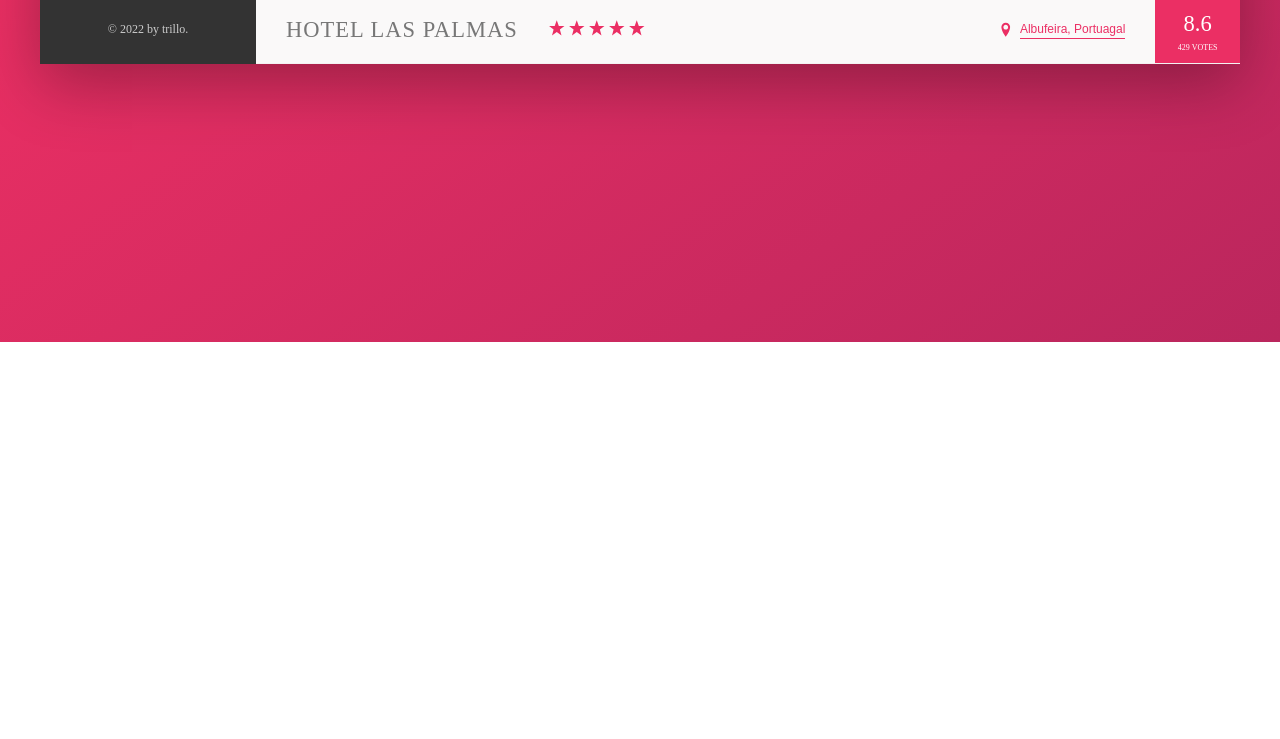
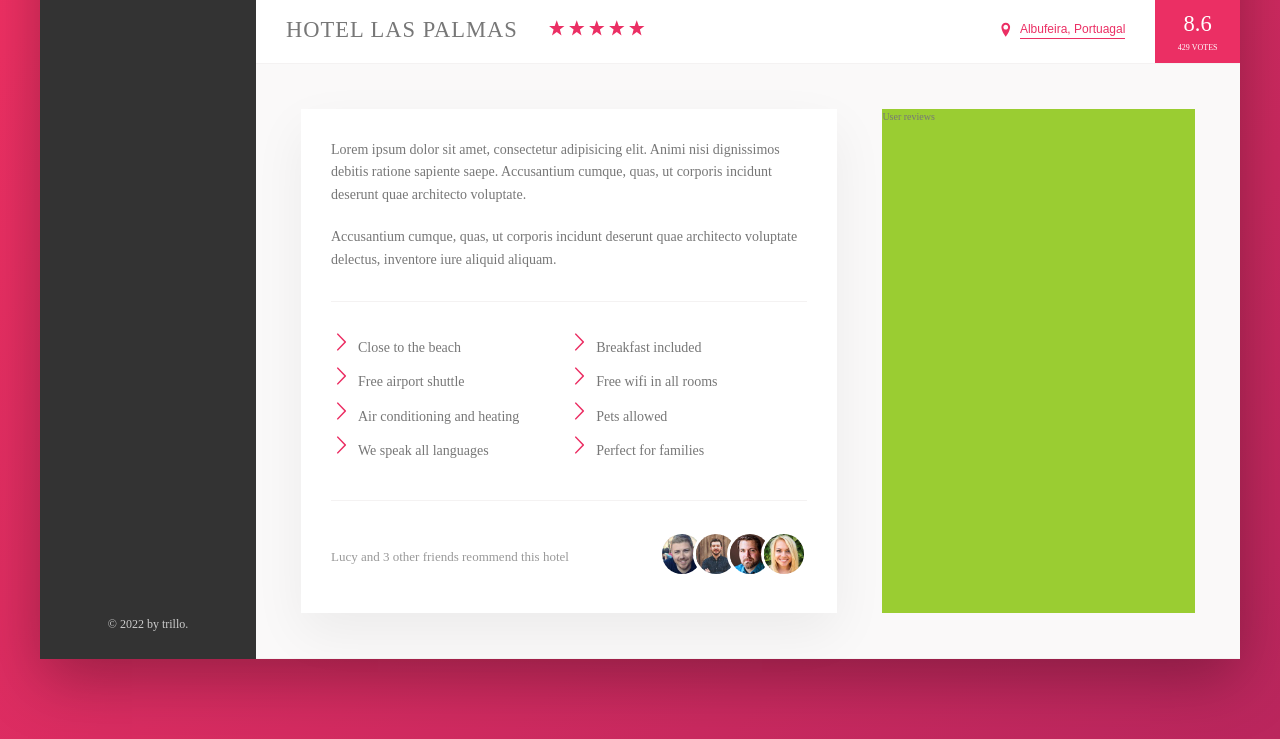
Before and after one commit to adamyi515/Trillo, a website: page index.html in a window 1280 px wide. Shown: the part 538-1277 px from the top of the page. Before the commit the page ends 880 px from the top, so only its background shows below. Drawn offline with Linux system fonts and the light colour scheme.

Commit message:
Add 2 sections inside the main hotel body. Provide dummy text and images on the first section (details section)

```diff
--- a/index.html
+++ b/index.html
@@ -140,8 +140,50 @@
 
                 </div><!-- ./overview -->
 
+                <div class="detail">
+                    <div class="description">
 
-            </main>
+                        <p class="paragraph">
+                            Lorem ipsum dolor sit amet, consectetur adipisicing elit. Animi nisi dignissimos debitis ratione sapiente saepe.
+                            Accusantium cumque, quas, ut corporis incidunt deserunt quae architecto voluptate.
+                        </p>
+                        <p class="paragraph">
+                            Accusantium cumque, quas, ut corporis incidunt deserunt quae architecto voluptate delectus, inventore iure
+                            aliquid aliquam.
+                        </p>
+
+                        <ul class="list">
+                            <li class="list__item">Close to the beach</li>
+                            <li class="list__item">Breakfast included</li>
+                            <li class="list__item">Free airport shuttle</li>
+                            <li class="list__item">Free wifi in all rooms</li>
+                            <li class="list__item">Air conditioning and heating</li>
+                            <li class="list__item">Pets allowed</li>
+                            <li class="list__item">We speak all languages</li>
+                            <li class="list__item">Perfect for families</li>
+                        </ul>
+
+
+                        <div class="recommend">
+                            <p class="recommend__count">
+                                Lucy and 3 other friends reommend this hotel
+                            </p>
+                            <div class="recommend__friends">
+                                <img src="img/user-3.jpg" al="Friend 1" class="recommend__photo" />
+                                <img src="img/user-4.jpg" al="Friend 2" class="recommend__photo" />
+                                <img src="img/user-5.jpg" al="Friend 3" class="recommend__photo" />
+                                <img src="img/user-6.jpg" al="Friend 4" class="recommend__photo" />
+                            </div>
+                        </div>
+
+                    </div> <!-- ./description -->
+
+                    <div class="user-reviews">
+                        User reviews
+                    </div><!-- ./user-reviews -->
+                </div><!-- ./detail -->
+
+            </main> <!-- ./hotel-view-->
 
 
         </div> <!-- ./content -->
--- a/sass/_base.scss
+++ b/sass/_base.scss
@@ -23,6 +23,9 @@ Grey dark 3: #999
   --color-grey-dark-3: #999;
 
   --shadow-dark: 0 2rem 6rem rgba(0, 0, 0, 0.3);
+  --shadow-light: 0 2rem 5rem rgba(0, 0, 0, 0.06);
+
+  --line: 1px solid var(--color-grey-light-2);
 }
 
 * {
--- a/sass/_components.scss
+++ b/sass/_components.scss
@@ -228,7 +228,7 @@
 .overview {
   display: flex;
   align-items: center;
-  border-bottom: 1px solid var(--color-grey-light-2);
+  border-bottom: var(--line);
 
   &__heading {
     font-size: 2.25rem;
@@ -283,3 +283,71 @@
     text-transform: uppercase;
   }
 }
+
+///////////////////////////////////////////////////////////////////
+// PARAGRAPH
+.paragraph:not(:last-of-type) {
+  margin-bottom: 2rem;
+}
+
+///////////////////////////////////////////////////////////////////
+// LIST
+.list {
+  list-style: none;
+  margin: 3rem 0;
+  padding: 3rem 0;
+  border-top: var(--line);
+  border-bottom: var(--line);
+
+  display: flex;
+  flex-wrap: wrap;
+
+  &__item {
+    flex: 0 0 50%;
+    margin-bottom: 0.7rem;
+  }
+
+  &__item::before {
+    content: "";
+    display: inline-block;
+    height: 2rem;
+    width: 2rem;
+    margin-right: 0.7rem;
+
+    // Older browsers
+    //background-image: url(../img/chevron-thin-right.svg);
+
+    background-color: var(--color-primary);
+    -webkit-mask-image: url(../img/chevron-thin-right.svg);
+    -webkit-mask-size: cover;
+  }
+}
+
+///////////////////////////////////////////////////////////////////
+// RECOMMEND
+.recommend {
+  font-size: 1.3rem;
+  color: var(--color-grey-dark-3);
+
+  display: flex;
+  align-items: center;
+
+  &__count {
+    margin-right: auto;
+  }
+
+  &__friends {
+  }
+
+  &__photo {
+    box-sizing: content-box;
+    height: 4rem;
+    width: 4rem;
+    border-radius: 50%;
+    border: 3px solid white;
+
+    &:not(:last-child) {
+      margin-right: -1.5rem;
+    }
+  }
+}
--- a/sass/_layout.scss
+++ b/sass/_layout.scss
@@ -7,12 +7,14 @@
   min-height: 50rem; // 500px, min-height defines the minimum height an element can get.
 }
 
+///////////////////////////////////////////////////////////////////
+// HEADER
 .header {
   font-size: 1.4rem;
   height: 7rem; //70px
   background-color: #fff;
   border-bottom: var(--color-grey-light-2);
-  border-bottom: 1px solid var(--color-grey-light-2);
+  border-bottom: var(--line);
 
   display: flex;
   justify-content: space-between;
@@ -23,6 +25,8 @@
   display: flex;
 }
 
+///////////////////////////////////////////////////////////////////
+// SIDEBAR
 .sidebar {
   background-color: var(--color-grey-dark-1);
   display: flex;
@@ -30,3 +34,31 @@
   flex-direction: column;
   justify-content: space-between;
 }
+
+///////////////////////////////////////////////////////////////////
+// HOTELVIEW
+.hotel-view {
+  background-color: #fff;
+  flex: 1;
+}
+
+.detail {
+  display: flex;
+  padding: 4.5rem;
+  background-color: var(--color-grey-light-1);
+  border-bottom: var(--line);
+}
+
+.description {
+  font-size: 1.4rem;
+  background-color: #fff;
+  box-shadow: var(--shadow-light);
+  padding: 3rem;
+  margin-right: 4.5rem;
+  flex: 0 0 60%;
+}
+
+.user-reviews {
+  flex: 1;
+  background-color: yellowgreen;
+}
```
Also changed, not shown: css/style.css.
